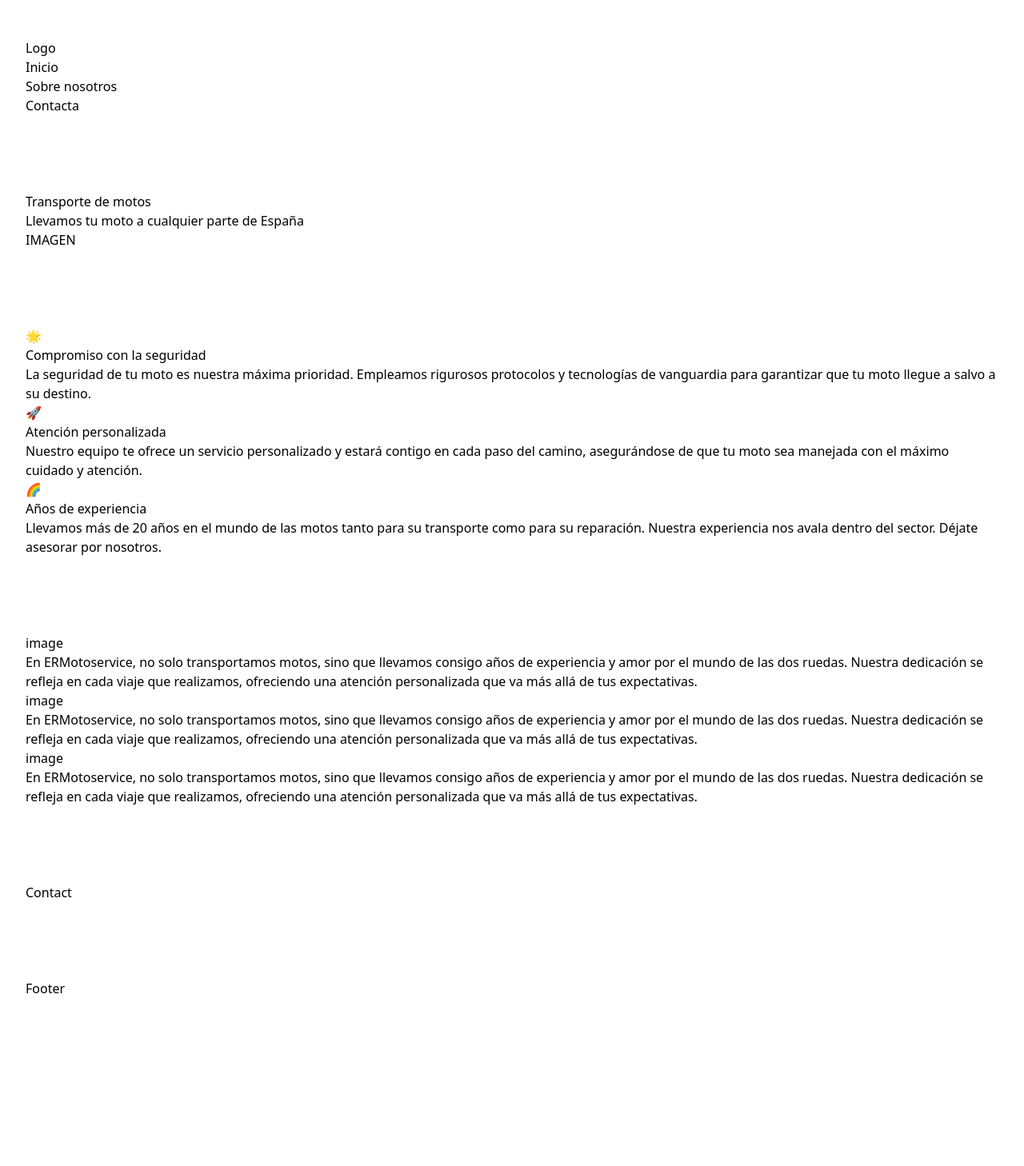
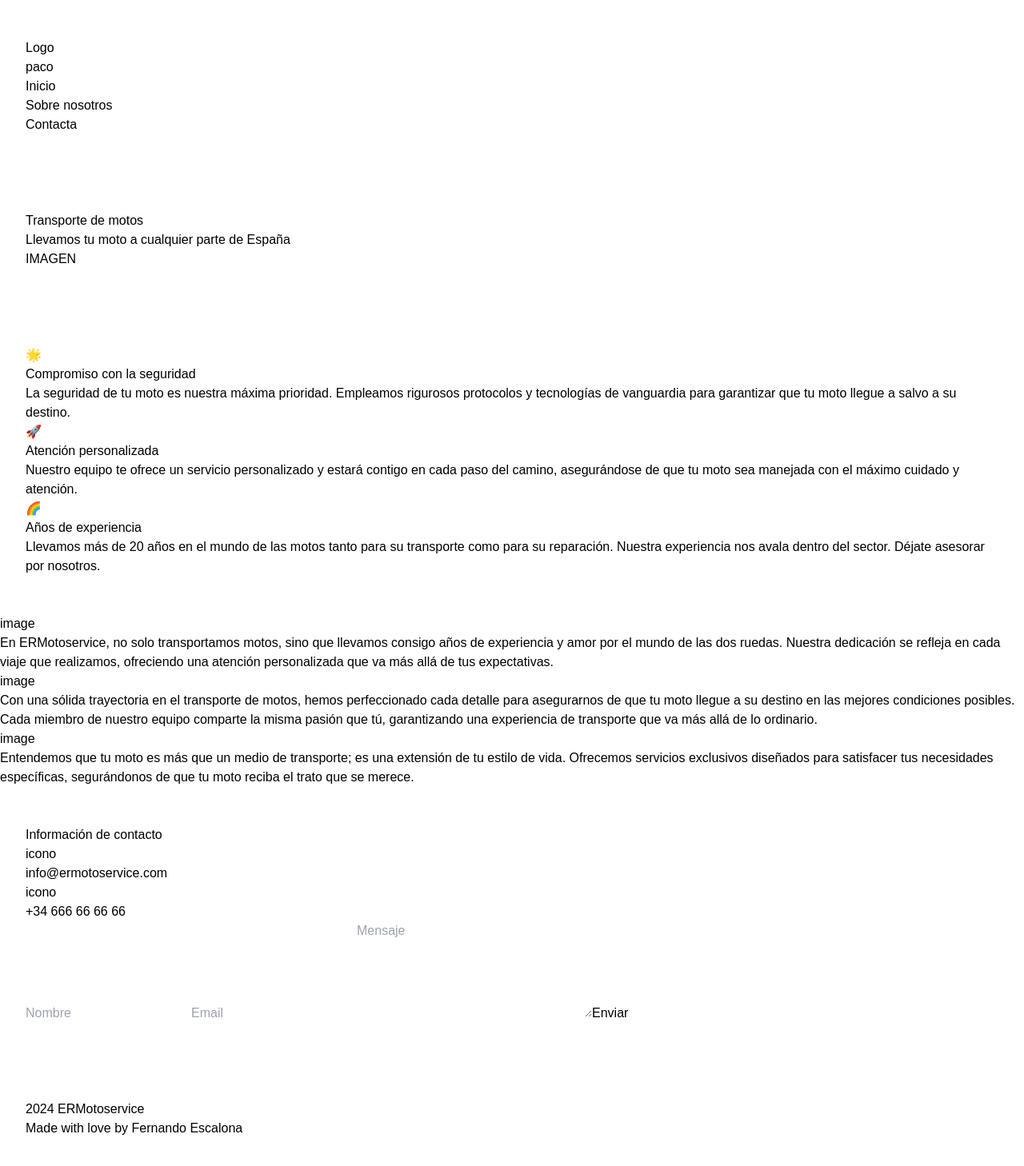
Before and after one commit to eskalona17/ERMotoservice, a React (Vite) app: page / in a window 1280 px wide. Shown: the top 1458 px of the page at 80% size. Before the commit the page ends 1296 px from the top, so only its background shows below. Built offline with nearby package versions, Linux system fonts and the light colour scheme.

Commit message:
add content and styles

```diff
--- a/src/assets/data/data.js
+++ b/src/assets/data/data.js
@@ -8,7 +8,7 @@ export const navbarItems = [
     link: "Sobre nosotros"
   },
   {
-    id: 1,
+    id: 3,
     link: "Contacta"
   }
 ]
@@ -55,19 +55,18 @@ export const about = [
   {
     id: 2,
     image: "image",
-    description: `En ERMotoservice, no solo transportamos motos,
-    sino que llevamos consigo años de experiencia y amor por el
-    mundo de las dos ruedas. Nuestra dedicación se refleja en cada viaje
-    que realizamos, ofreciendo una atención personalizada que va más allá
-    de tus expectativas.`
+    description: `Con una sólida trayectoria en el transporte de motos,
+    hemos perfeccionado cada detalle para asegurarnos de que tu moto llegue
+    a su destino en las mejores condiciones posibles. Cada miembro de nuestro
+     equipo comparte la misma pasión que tú, garantizando una experiencia de
+     transporte que va más allá de lo ordinario.`
   },
   {
     id: 3,
     image: "image",
-    description: `En ERMotoservice, no solo transportamos motos,
-    sino que llevamos consigo años de experiencia y amor por el
-    mundo de las dos ruedas. Nuestra dedicación se refleja en cada viaje
-    que realizamos, ofreciendo una atención personalizada que va más allá
-    de tus expectativas.`
+    description: `Entendemos que tu moto es más que un medio de
+    transporte; es una extensión de tu estilo de vida. Ofrecemos
+    servicios exclusivos diseñados para satisfacer tus necesidades específicas,
+    segurándonos de que tu moto reciba el trato que se merece.`
   },
 ]
--- a/src/components/about/About.jsx
+++ b/src/components/about/About.jsx
@@ -1,18 +1,17 @@
-import React from "react";
-import { about } from "../../assets/data/data";
-import AboutItem from "./AboutItem";
+import React from "react"
+import { about } from "../../assets/data/data"
+import AboutItem from "./AboutItem"
 
 const About = () => {
   return (
     <section className="bg-gradient-to-b from-slate-50 to-gray-100">
-      <div className="custom-screen p-4 ">
-      {about.map((item) => (
-        <AboutItem key={item.id} {...item} />
-      ))}
+      <div className="p-4">
+        {about.map((item) => (
+          <AboutItem key={item.id} {...item} />
+        ))}
       </div>
+    </section>
+  )
+}
 
-    </section>
-  );
-};
-
-export default About;
+export default About
--- a/src/components/contact/Contact.jsx
+++ b/src/components/contact/Contact.jsx
@@ -1,9 +1,37 @@
-import React from 'react'
+import React from "react"
 
 function Contact() {
   return (
-    <section className="custom-screen">
-      <p>Contact</p>
+    <section className="custom-screen flex flex-row-reverse justify-evenly items-start py-4">
+      <div className="flex flex-col justify-center items-center">
+        <h3 className="text-2xl font-semibold mb-5">Información de contacto</h3>
+        <div className="flex gap-x-5 w-64">
+          <span>icono</span>
+          <p>info@ermotoservice.com</p>
+        </div>
+        <div className="flex gap-x-5 w-64">
+          <span>icono</span>
+          <p>+34 666 66 66 66</p>
+        </div>
+      </div>
+      <form action="" className="flex flex-col gap-y-5 w-80">
+        <input type="text" placeholder="Nombre" className="bg-cyan-700 w-36" />
+        <input type="email" placeholder="Email" className="bg-cyan-700 w-36" />
+        <textarea
+          name=""
+          id=""
+          cols="30"
+          rows="5"
+          placeholder="Mensaje"
+          className="bg-cyan-700 "
+        ></textarea>
+        <button
+          type="submit"
+          class="mt-3 flex w-fit items-center justify-center rounded-md border border-transparent bg-indigo-600 px-7 py-2 text-base font-medium text-white hover:bg-indigo-700 focus:outline-none focus:ring-2 focus:ring-indigo-500 focus:ring-offset-2"
+        >
+          Enviar
+        </button>
+      </form>
     </section>
   )
 }
--- a/src/components/footer/Footer.jsx
+++ b/src/components/footer/Footer.jsx
@@ -1,9 +1,12 @@
 import React from "react"
 
-function Footer() {
+const Footer = () => {
   return (
-    <section className="custom-screen">
-      <p>Footer</p>
+    <section className="bg-cyan-700">
+      <div className="custom-screen flex flex-col justify-center items-center text-white">
+        <p>2024 ERMotoservice</p>
+        <p>Made with love by Fernando Escalona</p>
+      </div>
     </section>
   )
 }
--- a/src/components/header/Header.jsx
+++ b/src/components/header/Header.jsx
@@ -1,16 +1,36 @@
-import React from 'react'
+import React, { useState } from 'react'
 import { Link } from 'react-router-dom'
 import { navbarItems } from '../../assets/data/data'
 import HeaderItem from './HeaderItem'
 
 const Header = () => {
+  const [showMenu, setShowMenu] = useState(false)
+
+  const toggleMenu = () => {
+    setShowMenu(!showMenu)
+  }
+
   return (
     <header>
       <nav className='custom-screen py-3 flex items-center justify-between md:py-7'>
         <div>
           <p>Logo</p>
         </div>
-            <ul className='flex md:flex-row'>
+        <div className='md:hidden'>
+          {/* Botón de hamburguesa para pantallas pequeñas */}
+          <button
+            onClick={toggleMenu}
+            className='text-black focus:outline-none focus:text-white'
+          >
+            paco
+          </button>
+        </div>
+        <ul
+          className={`flex ${
+            showMenu ? 'block' : 'hidden md:flex'
+          } md:flex-row`}
+        >
+          {/* Ítems del menú */}
           {navbarItems.map((item) => (
             <HeaderItem key={item.id} {...item} />
           ))}
--- a/src/components/services/Services.jsx
+++ b/src/components/services/Services.jsx
@@ -1,15 +1,15 @@
-import React from "react";
-import Card from "../card/Card";
+import React from "react"
+import Card from "../card/Card"
 import { data } from "../../assets/data/data"
 
 const Services = () => {
   return (
-    <section className="custom-screen flex flex-row overflow-x-auto p-4 space-x-4 md:justify-center">
+    <section className="custom-screen flex flex-row overflow-x-auto p-4 space-x-4 lg:justify-center">
       {data.map((item) => (
         <Card key={item.id} {...item}/>
       ))}
     </section>
-  );
+  )
 }
 
-export default Services;
+export default Services
--- a/src/index.css
+++ b/src/index.css
@@ -4,6 +4,11 @@
 
 .custom-screen {
   @apply max-w-screen-xl mx-auto py-12 px-4 md:px-8;
+}
+
+body {
+  font-family: 'Montserrat', sans-serif;
+
 }
 
 /*
```
Lines whose indentation alone changed are shown as unchanged.
